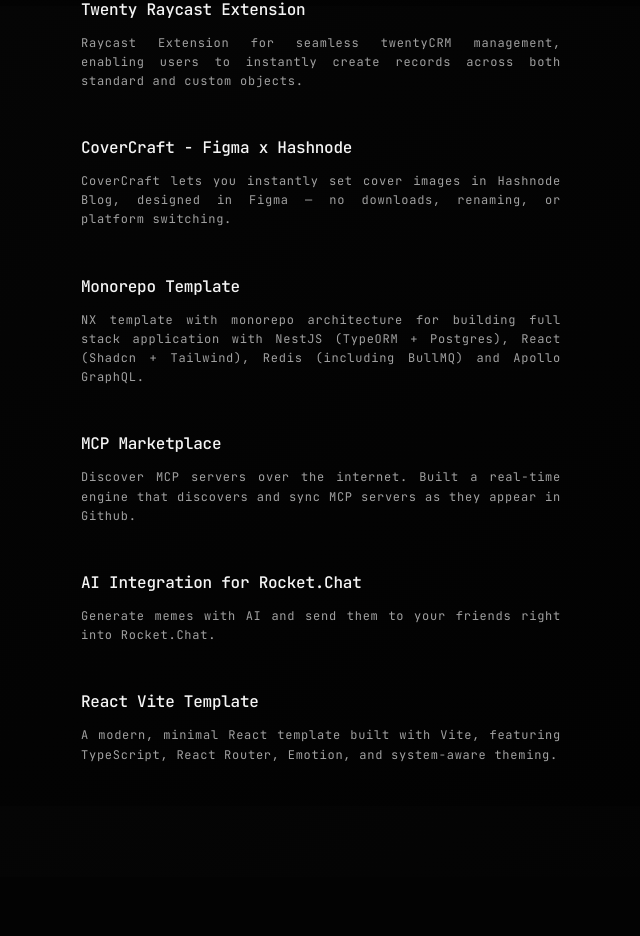
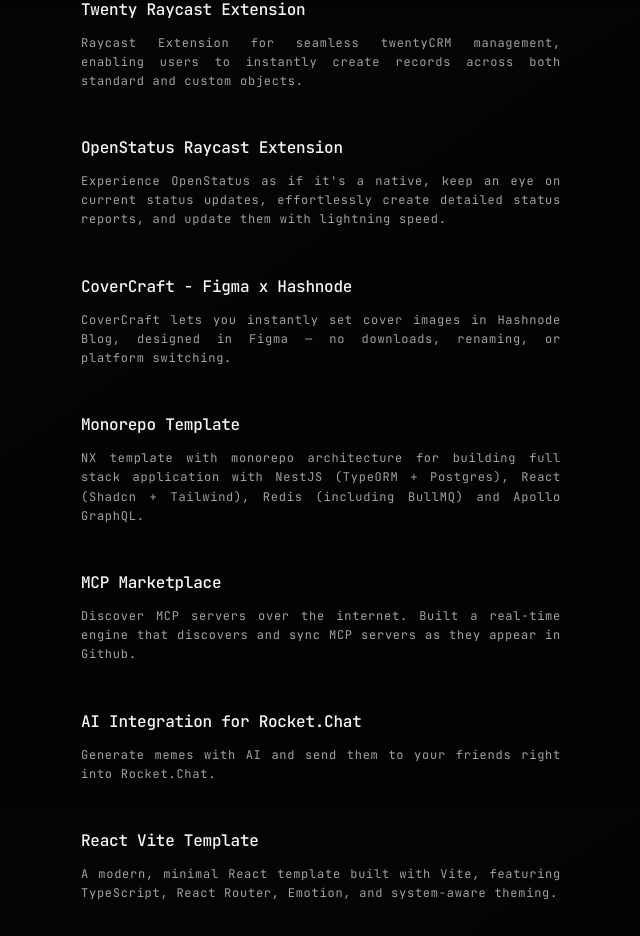
Before and after one commit to Nabhag8848/portfolio2025, a React (Vite) app: page / in a window 1280 px wide. Shown: the part 1594-2530 px from the top of the page, without its empty margins (319-959 px from the left). Before the commit the page ends 2471 px from the top, so only its background shows below. Built offline with nearby package versions, Linux system fonts and the light colour scheme.

Commit message:
include more project

```diff
--- a/src/pages/portfolio/Portfolio.tsx
+++ b/src/pages/portfolio/Portfolio.tsx
@@ -304,6 +304,18 @@
           </StyledSubSection>
           <StyledSubSection>
             <HeaderLink
+              to="https://github.com/Nabhag8848/openstatus-raycast-extension"
+              companyName="OpenStatus Raycast Extension"
+              dateRange=""
+            />
+            <StyledSubParagraph>
+              Experience OpenStatus as if it's a native, keep an eye on current
+              status updates, effortlessly create detailed status reports, and
+              update them with lightning speed.
+            </StyledSubParagraph>
+          </StyledSubSection>
+          <StyledSubSection>
+            <HeaderLink
               to="https://github.com/Nabhag8848/CoverCraft"
               companyName="CoverCraft - Figma x Hashnode"
               dateRange=""
```
